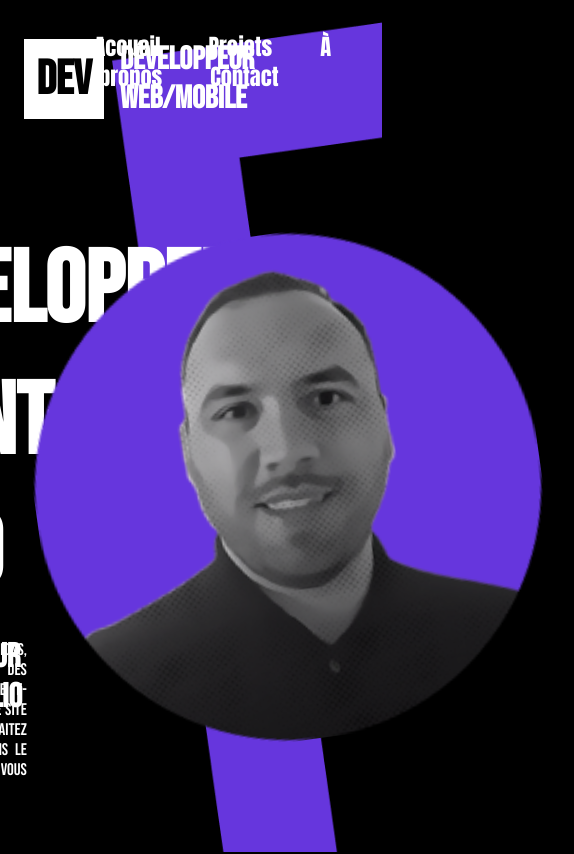
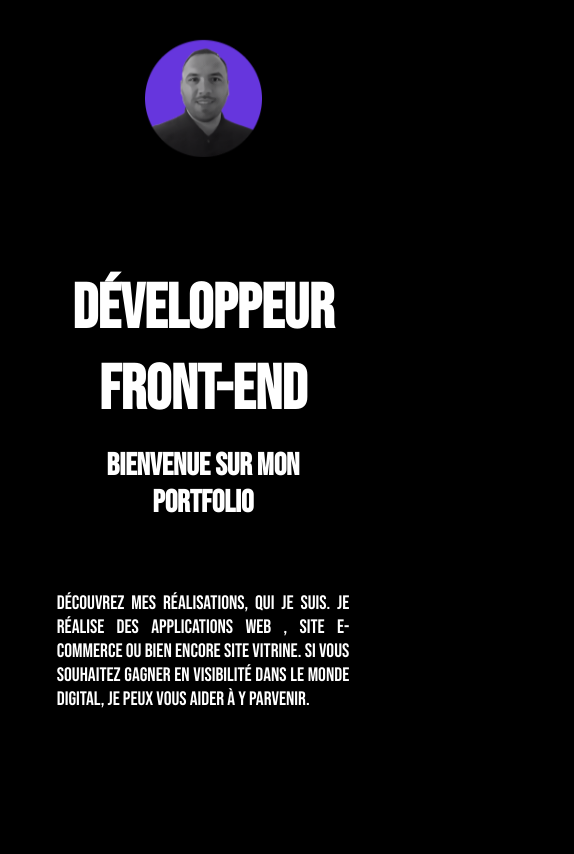
Before and after one commit to JoachimLem/portfolioJL, a React (Create React App) app: page / in a window 390 px wide. Shown: the top 854 px of the page, 574 px wide, since content can reach past the window. Built offline with nearby package versions, Linux system fonts and the light colour scheme.

Commit message:
add first version mobile view

```diff
--- a/src/App.css
+++ b/src/App.css
@@ -5,3 +5,16 @@
 
   height: 100vh;
 }
+
+
+/*************************************/
+/*************************************/
+/*************************************/
+
+/*Mobile version*/
+
+@media screen {
+  .App {
+    width:100%;
+  }
+}
--- a/src/Components/DesignComponents/MiniLogo/miniLogo.css
+++ b/src/Components/DesignComponents/MiniLogo/miniLogo.css
@@ -29,3 +29,15 @@
   font-weight: 1000;
   font-size: 3rem;
 }
+
+/*************************************/
+/*************************************/
+/*************************************/
+
+/*Mobile version*/
+
+@media screen and (max-width:500px) {
+.logo {
+  display:none;
+}
+}
--- a/src/Components/HomePage/homePage.css
+++ b/src/Components/HomePage/homePage.css
@@ -2,7 +2,7 @@
   background-image: url(/public/assets/images/homepage.png);
   background-repeat: no-repeat;
   background-size: cover;
-  width: 100%;
+  width: 100vw;
   height: 100vh;
 }
 
@@ -31,7 +31,7 @@
   margin: 0;
   padding:0.5rem;
   text-align: center;
-  font-size: 12vh;
+  font-size: 8vw;
   font-weight: 1000;
   line-height: 130%;
 }
@@ -41,7 +41,7 @@
   padding: 0.5rem;
   margin-bottom:2rem;
   text-align: center;
-  font-size: 4vh;
+  font-size: 2.2vw;
   font-weight: 1000;
 }
 
@@ -52,7 +52,7 @@
 /* Descritpion */
 .description {
   color: white;
-  font-size:2vh;
+  font-size:1.2vw;
   text-align: justify;
   padding:0.5em;
   position: absolute;
@@ -73,7 +73,65 @@
   background-repeat: no-repeat;
   background-size: cover;
   transform: rotate(-8deg);
-  width: 60vh;
-  height: 60vh;
+  width: 30vw;
+  height: 30vw;
 
 }
+
+/*************************************/
+/*************************************/
+/*************************************/
+
+/*Mobile version*/
+
+@media screen and (max-width:500px) {
+
+  .homePage {
+    /* background-color: rgb(209, 131, 35); */
+    background-image: none;
+    display:flex;
+    align-items: center;
+    justify-content: center;
+  }
+
+  .homePage-container{
+    display: flex;
+    flex-direction: column-reverse;
+   position: relative;
+    align-items: center;
+    height: 100vh;
+  }
+
+  .container-right{
+    padding-top: 2rem;
+    position: absolute;
+    top: 0;
+  }
+
+  .circle-photo{
+    transform: rotate(0);
+  }
+
+  .container-left{
+   width: 80vw;
+
+    justify-content: space-between;
+    position: absolute;
+    top: 30vh;
+  }
+
+  .main-title{
+    font-size: 16vw;
+  }
+
+  .secondary-title{
+    font-size: 8vw;
+  }
+
+  .description{
+    position: relative;
+    font-size: 5vw;
+
+  }
+
+}
--- a/src/Components/NavBar/navbar.css
+++ b/src/Components/NavBar/navbar.css
@@ -33,3 +33,15 @@
   border-bottom: 1px solid #fff;
   transition: all 2s;
 }
+
+/*************************************/
+/*************************************/
+/*************************************/
+
+/*Mobile version*/
+@media screen and (max-width:500px){
+  .nav {
+   display: none;
+  }
+
+}
--- a/src/index.css
+++ b/src/index.css
@@ -2,3 +2,9 @@
 body {
   background-color:black;
 }
+
+@media screen and (max-width:500px) {
+  body {
+    width:100vw;
+  }
+}
```
Also changed, not shown: 1 other file (tests, documents, lock files or other folders).
